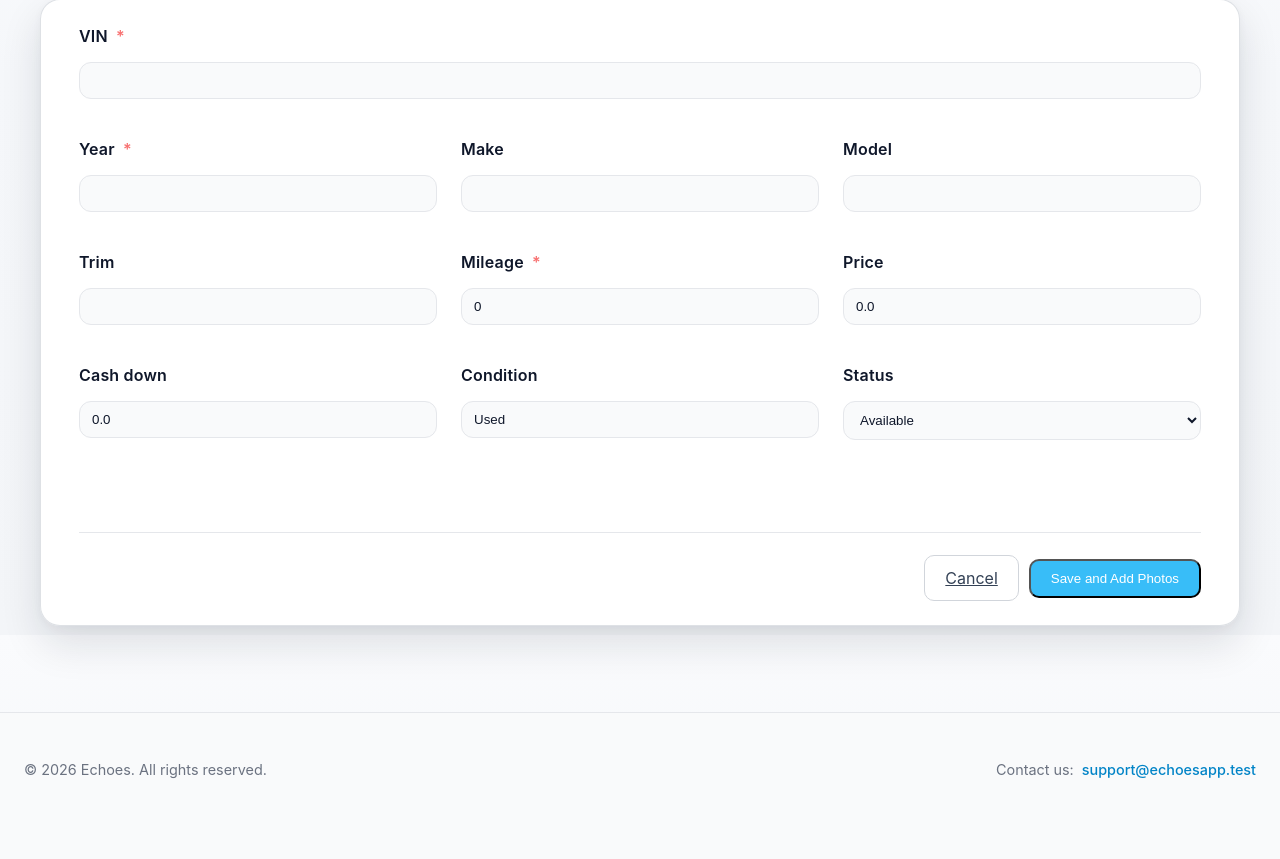
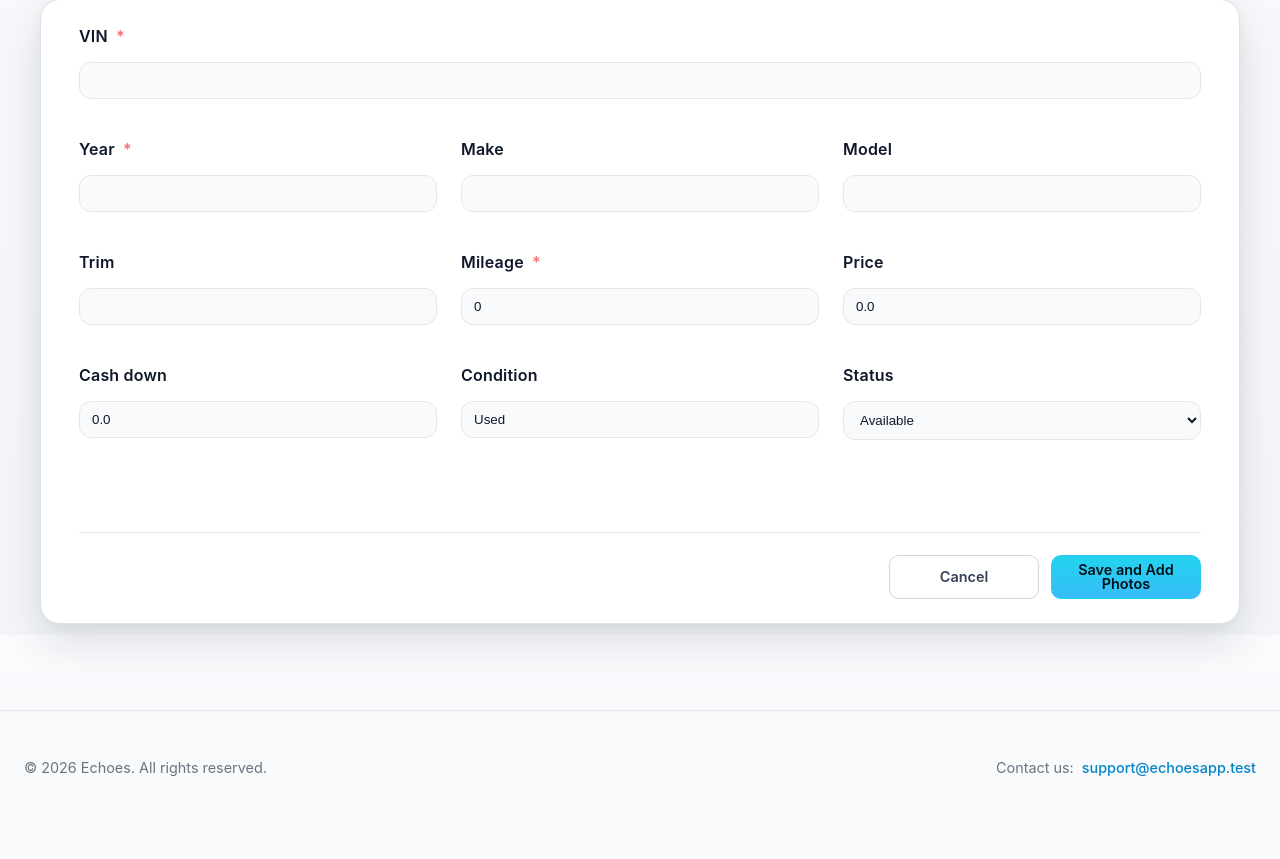
Before and after one commit to Mkac0/Echoes, a Django app: page /cars/new/ in a window 1280 px wide. Shown: the part 165-1024 px from the top of the page. After the commit the page ends 941 px from the top, so only its background shows below. Run offline with Django 5.2, Linux system fonts and the light colour scheme; a user stored in the database is signed in; parts of the project's set-up code (start-up, migrations or seed data) failed here and were passed over.

Commit message:
made text-decoration in car edit page none

```diff
--- a/autolot/static/css/pages/cars.css
+++ b/autolot/static/css/pages/cars.css
@@ -397,29 +403,109 @@ fieldset:first-of-type .form-grid {
 }
 
 .photo-manager {
-    margin-top: 8px;
+    margin-top: 4px;
     padding-top: 28px;
     border-top: 1px solid #1f2937;
 }
 
 .photo-manager__header {
     display: flex;
-    align-items: flex-start;
+    align-items: center;
     justify-content: space-between;
     gap: 20px;
     margin-bottom: 18px;
 }
 
 .photo-manager__header h3 {
-    margin: 0 0 4px;
-    color: #e5e7eb;
-    font-size: 1.05rem;
+    margin: 0 0 3px;
 }
 
 .photo-manager__help {
     margin: 0;
-    color: #94a3b8;
+    line-height: 1.4;
+}
+
+.photo-manager__add {
+    display: inline-flex;
+    align-items: center;
+    justify-content: center;
+    min-width: 150px;
+    min-height: 44px;
+    padding: 0 18px;
+    border: 0;
+    border-radius: 10px;
+    background: linear-gradient(180deg, #22d3ee, #38bdf8);
+    color: #001018;
     font-size: 0.9rem;
+    font-weight: 600;
+    line-height: 1;
+    text-decoration: none;
+    transition:
+        transform 0.16s ease,
+        filter 0.16s ease;
+}
+
+.photo-manager__add:hover {
+    transform: translateY(-1px);
+    filter: brightness(1.06);
+    text-decoration: none;
+}
+
+.form-actions {
+    display: flex;
+    justify-content: flex-end;
+    align-items: center;
+    gap: 12px;
+    margin-top: 30px;
+    padding-top: 22px;
+    border-top: 1px solid #1f2937;
+}
+
+.form-action-btn {
+    display: inline-flex;
+    align-items: center;
+    justify-content: center;
+    width: 150px;
+    min-height: 44px;
+    padding: 0 18px;
+    border: 1px solid transparent;
+    border-radius: 10px;
+    font: inherit;
+    font-size: 0.9rem;
+    font-weight: 600;
+    line-height: 1;
+    text-decoration: none;
+    cursor: pointer;
+    transition:
+        transform 0.16s ease,
+        filter 0.16s ease,
+        background 0.16s ease,
+        border-color 0.16s ease;
+}
+
+.form-action-btn:hover {
+    transform: translateY(-1px);
+    text-decoration: none;
+}
+
+.form-action-btn--primary {
+    background: linear-gradient(180deg, #22d3ee, #38bdf8);
+    color: #001018;
+}
+
+.form-action-btn--primary:hover {
+    filter: brightness(1.06);
+}
+
+.form-action-btn--secondary {
+    background: transparent;
+    border-color: #334155;
+    color: #cbd5e1;
+}
+
+.form-action-btn--secondary:hover {
+    background: rgba(148, 163, 184, 0.08);
+    border-color: #475569;
 }
 
 .car-photos-grid {
@@ -973,3 +1076,43 @@ body.light-mode .car-info-row {
 .delete-btn:hover {
     filter: brightness(1.08);
 }
+
+body.light-mode .form-actions {
+    border-top-color: #e5e7eb;
+}
+
+body.light-mode .form-action-btn--secondary {
+    background: #ffffff;
+    border-color: #d1d5db;
+    color: #334155;
+}
+
+body.light-mode .form-action-btn--secondary:hover {
+    background: #f8fafc;
+    border-color: #94a3b8;
+}
+
+body.light-mode .photo-delete {
+    background: #fff1f2;
+    border-color: #fecdd3;
+    color: #be123c;
+}
+
+body.light-mode .photo-delete:hover {
+    background: #dc2626;
+    border-color: #dc2626;
+    color: #ffffff;
+}
+
+a.btn:hover,
+a.btn-secondary:hover,
+a.photo-delete:hover,
+a.form-action-btn:hover {
+    text-decoration: none !important;
+}
+
+.photo-manager__add,
+.photo-manager__add:hover,
+.photo-manager__add:focus {
+    text-decoration: none !important;
+}
--- a/autolot/templates/autolot/form.html
+++ b/autolot/templates/autolot/form.html
@@ -41,7 +41,7 @@
                 </div>
                 <a
                     href="{% url 'carphoto-create' object.pk %}"
-                    class="btn btn-secondary"
+                    class="photo-manager__add"
                 >
                     Add New Photo
                 </a>
@@ -76,11 +76,13 @@
             {% endif %}
         </section>
     {% endif %}
-    <div class="action-links">
-        <a class="btn btn-cancel" href="{% url 'car-list' %}">
+    <div class="form-actions">
+        <a class="form-action-btn form-action-btn--secondary"
+        href="{% url 'car-list' %}">
             Cancel
         </a>
-        <button class="btn" type="submit">
+
+        <button class="form-action-btn form-action-btn--primary" type="submit">
             {% if object.pk %}
                 Save Changes
             {% else %}
```
Also changed, not shown: other parts of autolot/static/css/pages/cars.css (+35 -12 lines).
